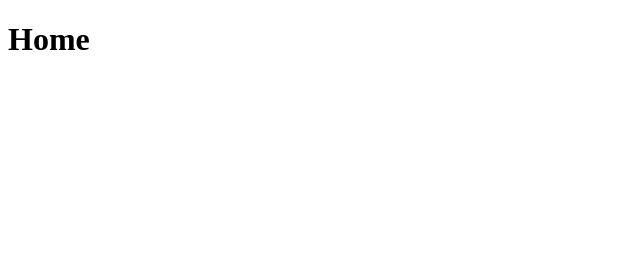
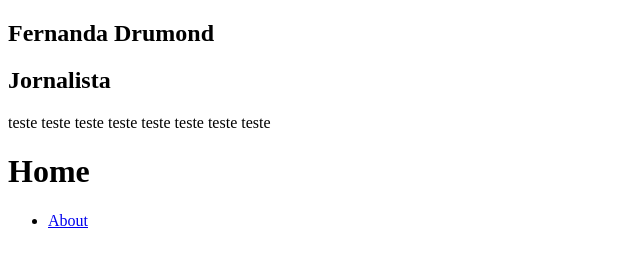
Before and after one commit to gaturco/gastby-blog, a Gatsby site: page / in a window 1280 px wide. Shown: the whole page, without its empty margins (0-640 px from the left). Built offline with nearby package versions, Linux system fonts and the light colour scheme; Gatsby itself is replaced by a stand-in of ours.

Commit message:
first component

```diff
--- a/gatsby-config.js
+++ b/gatsby-config.js
@@ -24,7 +24,7 @@ module.exports = {
         background_color: `#663399`,
         theme_color: `#663399`,
         display: `minimal-ui`,
-        icon: `src/images/gatsby-icon.png`, // This path is relative to the root of the site.
+        // icon: `src/images/gatsby-icon.png`, // This path is relative to the root of the site.
       },
     },
     // this (optional) plugin enables Progressive Web App + Offline functionality
--- /dev/null
+++ b/src/components/Profile/index.js
@@ -0,0 +1,11 @@
+import React from 'react';
+
+const Profile = () => (
+    <div className="profile-wrapper">
+        <h1>Fernanda Drumond</h1>
+        <h2>Jornalista</h2>
+        <p>teste teste teste teste teste teste teste teste</p>
+    </div>
+)
+
+export default Profile;
--- a/src/components/layout.js
+++ b/src/components/layout.js
@@ -1,10 +1,16 @@
 
 import React from "react"
 import PropTypes from "prop-types"
+import Profile from "./Profile"
 
 const Layout = ({ children }) => {
   return (
+    <>
+    <aside>
+      <Profile />
+    </aside>
     <main>{children}</main>
+    </>
   )
 }
 
--- a/src/pages/index.js
+++ b/src/pages/index.js
@@ -1,4 +1,5 @@
 import React from "react"
+import { Link } from "gatsby"
 
 import Layout from "../components/layout"
 import SEO from "../components/seo"
@@ -7,6 +8,11 @@ const IndexPage = () => (
   <Layout>
     <SEO title="Home" />
     <h1>Home</h1>
+    <ul>
+      <li>
+        <Link to="/about">About</Link>
+      </li>
+    </ul>
   </Layout>
 )
 
```
Also changed, not shown: src/pages/about.js (added, +14 -0 lines).
